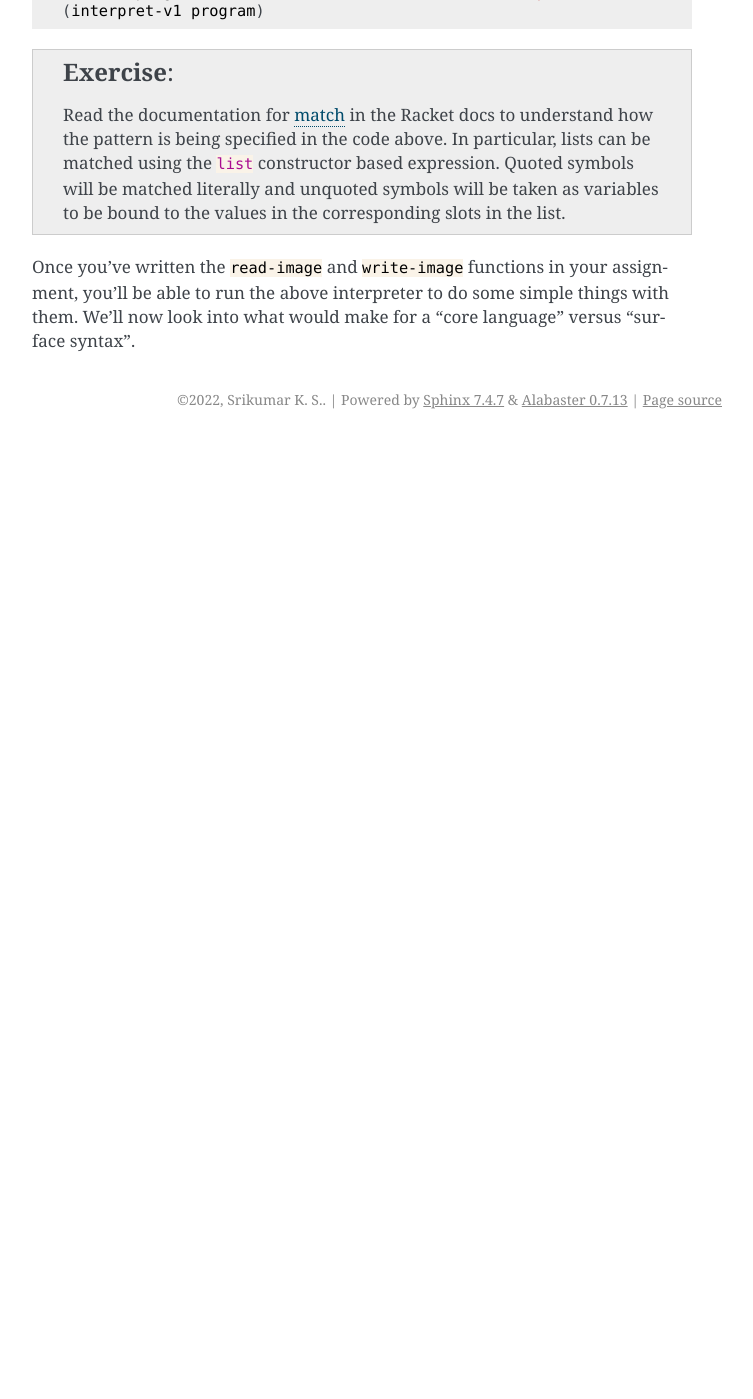
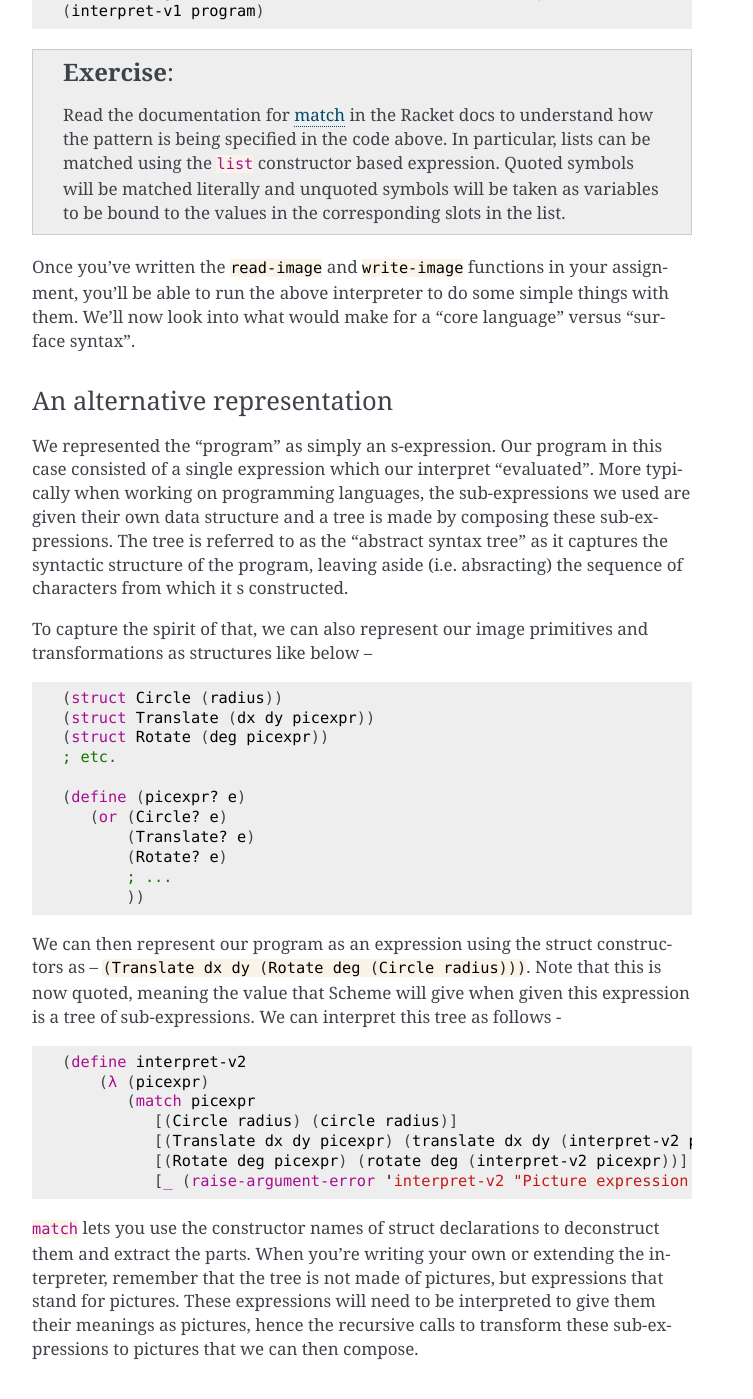
Before and after one commit to kreauniv/comp308, a Sphinx documentation site: the page built from source/piclang.rst, in a window 1280 px wide and 1400 px high, scrolled down 7608 px. Shown: the whole window, without its empty margins (388-1141 px from the left). Built offline with Sphinx 7.4.7, drawn with Linux system fonts in a browser that asks for light colours; before the commit the page ends 8047 px from its top, so only the background shows below that; some of the changed text lies outside the part shown.

Commit message:
Added interpreter version using structs

```diff
--- a/source/piclang.rst
+++ b/source/piclang.rst
@@ -344,3 +344,53 @@ Once you've written the :rkt:`read-image` and :rkt:`write-image` functions in
 your assignment, you'll be able to run the above interpreter to do some simple
 things with them. We'll now look into what would make for a "core language"
 versus "surface syntax".
+
+An alternative representation
+~~~~~~~~~~~~~~~~~~~~~~~~~~~~~
+
+We represented the "program" as simply an s-expression. Our program in this
+case consisted of a single expression which our interpret "evaluated".
+More typically when working on programming languages, the sub-expressions
+we used are given their own data structure and a tree is made by composing
+these sub-expressions. The tree is referred to as the "abstract syntax tree"
+as it captures the syntactic structure of the program, leaving aside
+(i.e. absracting) the sequence of characters from which it s constructed.
+
+To capture the spirit of that, we can also represent our image primitives
+and transformations as structures like below --
+
+.. code-block:: racket
+
+    (struct Circle (radius))
+    (struct Translate (dx dy picexpr))
+    (struct Rotate (deg picexpr))
+    ; etc.
+
+    (define (picexpr? e)
+       (or (Circle? e)
+           (Translate? e)
+           (Rotate? e)
+           ; ...
+           ))
+
+We can then represent our program as an expression using the struct constructors
+as -- :rkt:`(Translate dx dy (Rotate deg (Circle radius)))`. Note that this is
+now quoted, meaning the value that Scheme will give when given this expression is
+a tree of sub-expressions. We can interpret this tree as follows -
+
+.. code-block:: racket
+
+    (define interpret-v2
+        (λ (picexpr)
+           (match picexpr
+              [(Circle radius) (circle radius)]
+              [(Translate dx dy picexpr) (translate dx dy (interpret-v2 picexpr))]
+              [(Rotate deg picexpr) (rotate deg (interpret-v2 picexpr))]
+              [_ (raise-argument-error 'interpret-v2 "Picture expression as node" picexpr)])))
+
+:rkt:`match` lets you use the constructor names of struct declarations to
+deconstruct them and extract the parts. When you're writing your own or
+extending the interpreter, remember that the tree is not made of pictures, but
+expressions that stand for pictures. These expressions will need to be
+interpreted to give them their meanings as pictures, hence the recursive calls
+to transform these sub-expressions to pictures that we can then compose.
```
